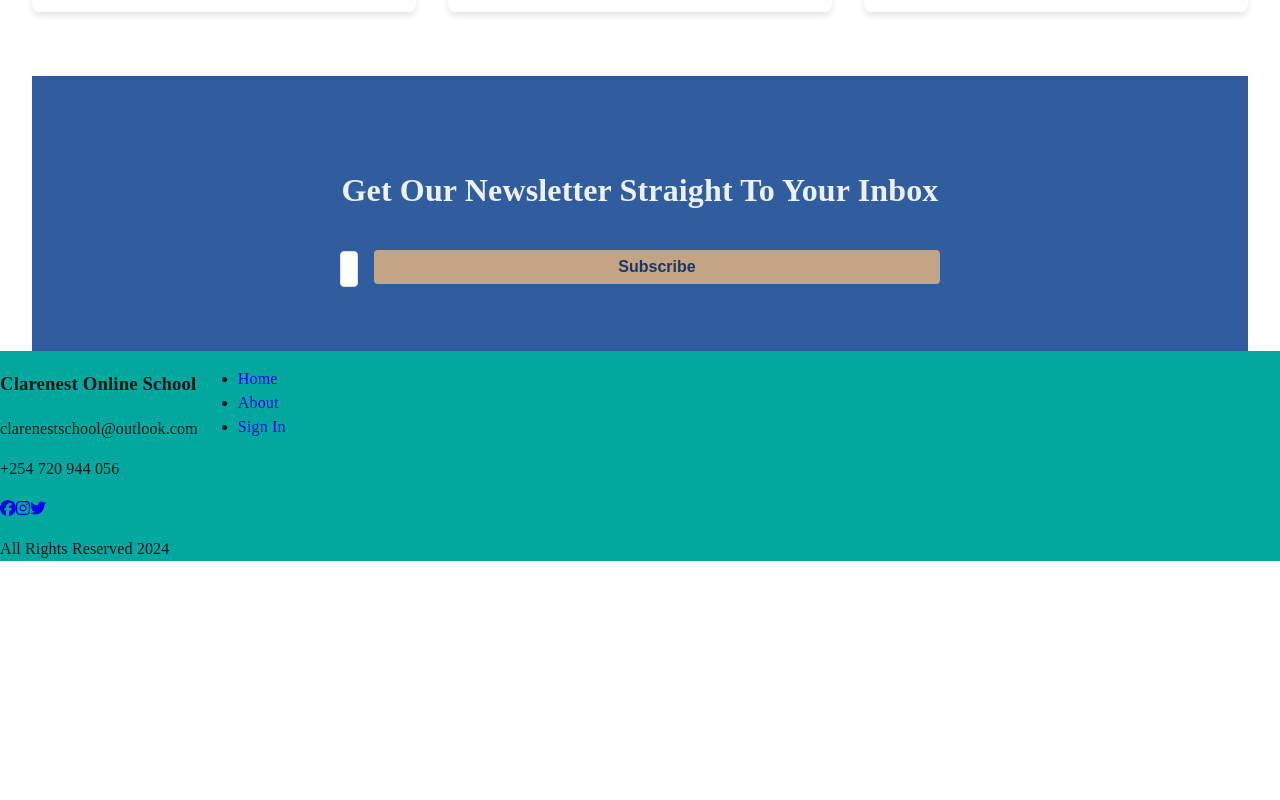
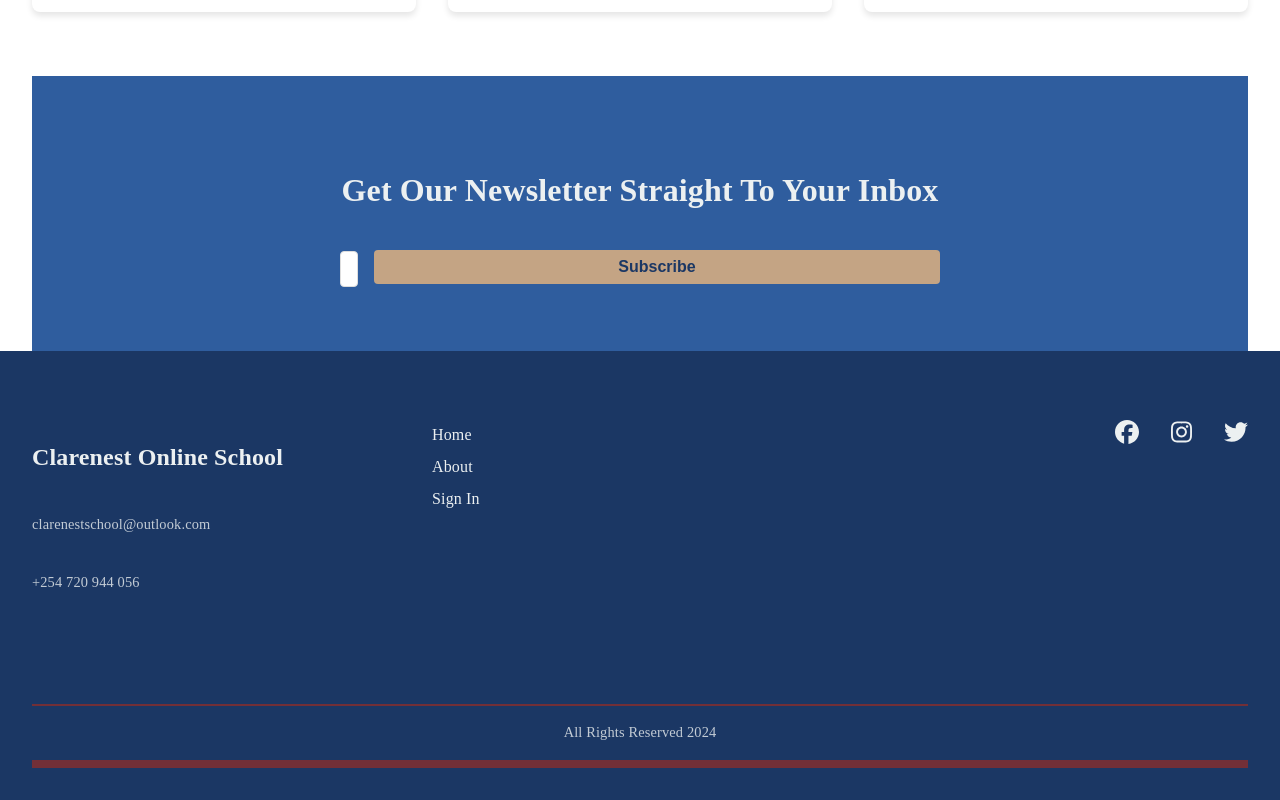
Before and after one commit to Kibetts/clarenestFrontend, a React (Create React App) app: page / in a window 1280 px wide. Shown: the part 3080-3880 px from the top of the page. Before the commit the page ends 3657 px from the top, so only its background shows below. Built offline with nearby package versions, Linux system fonts and the light colour scheme.

Commit message:
update footer css

```diff
--- a/src/css/Footer.css
+++ b/src/css/Footer.css
@@ -1,45 +1,140 @@
-.footer-container{
-    background-color: #00A89F;
+.footer {
+    background-color: var(--primary-dark);
+    color: var(--text-light);
+    padding-top: var(--spacing-xl);
 }
 
-.footer-info{
-    display: flex;
-}
-.footer-links a{
-    text-decoration: none;
+.footer-container {
+    max-width: 1440px;
+    margin: 0 auto;
+    padding: 0 var(--spacing-lg);
 }
 
-.footer-links>ul>li{
-    list-style: none;
-    margin-left: 100px;
+.footer-content {
+    display: grid;
+    grid-template-columns: 2fr 1fr;
+    gap: var(--spacing-xl);
+    padding-bottom: var(--spacing-xl);
 }
 
-.footer-contacts{
-    margin-left: 50px;
+.footer-info {
+    display: grid;
+    grid-template-columns: repeat(2, 1fr);
+    gap: var(--spacing-lg);
 }
 
-.footer-socials{
-    margin-left: 35px;
-
-}
-.footer-socials a{
-    margin-left: 20px;
+.footer-contact {
+    display: flex;
+    flex-direction: column;
+    gap: var(--spacing-sm);
 }
 
-.footer-pink-line{
-    height: 2px;
-    width: 90%;
-    background-color: #E71F69;
-    margin-top: 10px;
-    margin-bottom: 10px;
-    margin-left: 40px;
+.footer-brand {
+    font-family: var(--font-primary);
+    font-size: 1.5rem;
+    margin-bottom: var(--spacing-md);
 }
-.all-rights{
+
+.footer-email,
+.footer-phone {
+    font-size: 0.9rem;
+    opacity: 0.8;
+}
+
+.footer-nav {
+    padding-top: var(--spacing-sm);
+}
+
+.footer-links {
+    list-style: none;
+    padding: 0;
+    margin: 0;
+    display: flex;
+    flex-direction: column;
+    gap: var(--spacing-sm);
+}
+
+.footer-link {
+    color: var(--text-light);
+    text-decoration: none;
+    transition: color 0.3s ease;
+}
+
+.footer-link:hover {
+    color: var(--accent-gold);
+}
+
+.footer-social {
+    display: flex;
+    gap: var(--spacing-lg);
+    justify-content: flex-end;
+    align-items: flex-start;
+}
+
+.footer-social-link {
+    color: var(--text-light);
+    font-size: 1.5rem;
+    transition: color 0.3s ease;
+}
+
+.footer-social-link:hover {
+    color: var(--accent-gold);
+}
+
+.footer-bottom {
+    position: relative;
+    padding: var(--spacing-lg) 0;
     text-align: center;
 }
-.footer-big-pink{
-    height: 15px;
-    background-color: #E71F69;
-    width: 100%;
-    margin-top: 8px;
+
+.footer-accent {
+    height: 2px;
+    background-color: var(--accent-burgundy);
+    margin-bottom: var(--spacing-md);
 }
+
+.footer-copyright {
+    font-size: 0.9rem;
+    opacity: 0.8;
+}
+
+.footer-accent-large {
+    height: 8px;
+    background-color: var(--accent-burgundy);
+    margin-top: var(--spacing-md);
+}
+
+/* Responsive Design */
+@media (max-width: 768px) {
+    .footer-content {
+        grid-template-columns: 1fr;
+        gap: var(--spacing-lg);
+    }
+
+    .footer-info {
+        grid-template-columns: 1fr;
+        text-align: center;
+    }
+
+    .footer-social {
+        justify-content: center;
+    }
+}
+
+@media (max-width: 480px) {
+    .footer-container {
+        padding: 0 var(--spacing-md);
+    }
+
+    .footer-brand {
+        font-size: 1.2rem;
+    }
+
+    .footer-social {
+        gap: var(--spacing-md);
+    }
+
+    .footer-social-link {
+        font-size: 1.2rem;
+    }
+}
```
